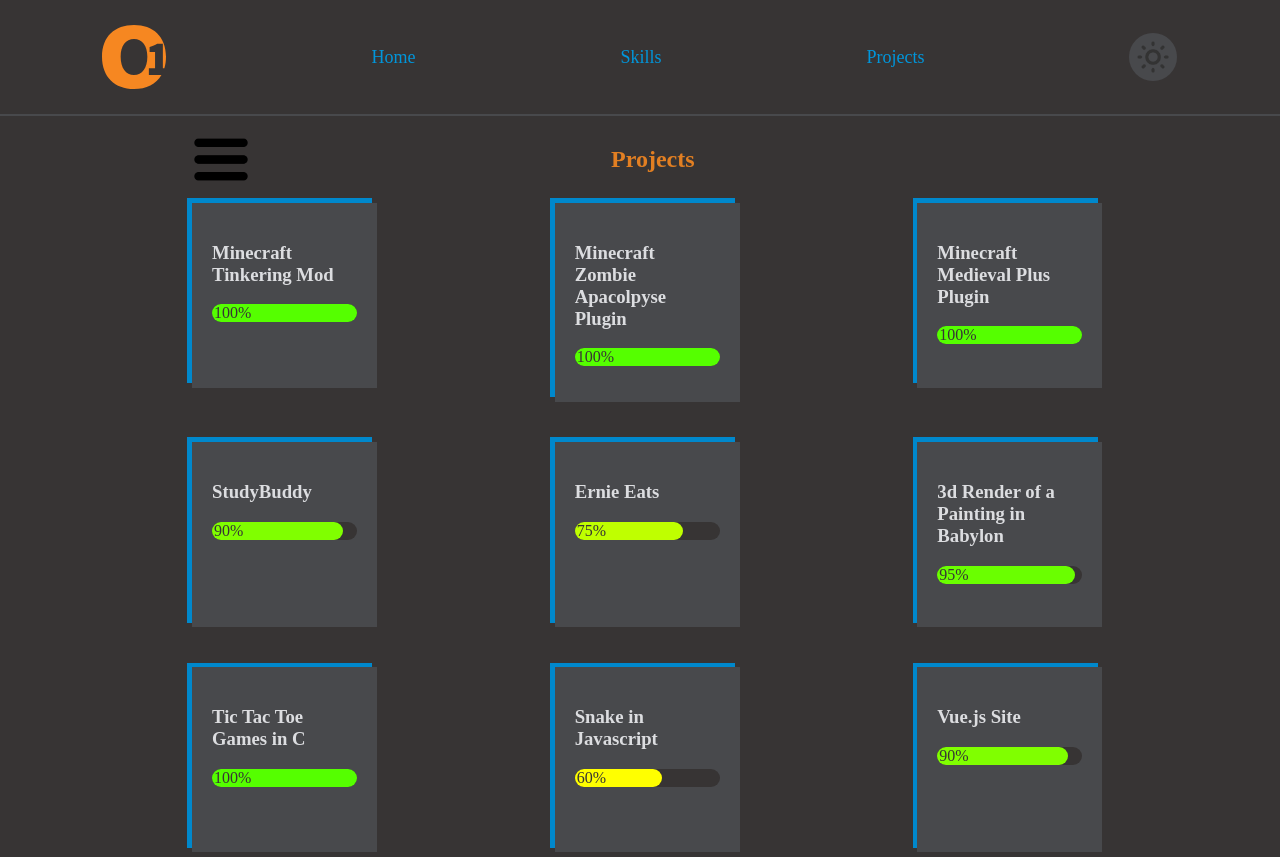
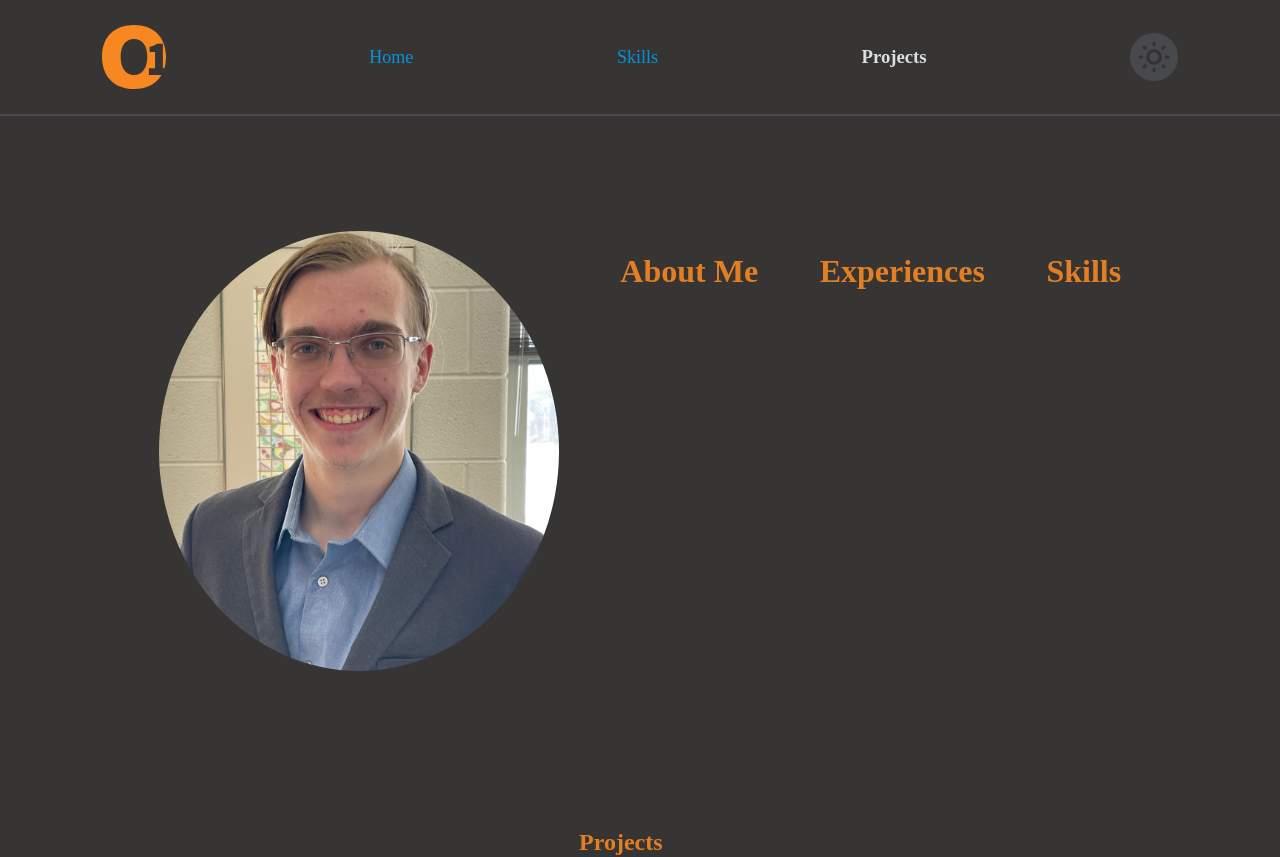
Before and after one commit to owood34/React_Website, a React (Create React App) app: page /projects in a window 1280 px wide. Shown: the top 857 px of the page. Built offline with nearby package versions, Linux system fonts and the light colour scheme.

Commit message:
Remodeled Website Home Page

```diff
--- a/src/App.js
+++ b/src/App.js
@@ -1,5 +1,5 @@
 import { Route, Routes } from 'react-router-dom';
-import { useState } from 'react'
+import { useState, useRef } from 'react'
 import './css/themes/colors.css'
 import './css/themes/dark.css';
 import Navbar from './component/elements/Navbar.js';
@@ -12,14 +12,12 @@ const option = localStorage.getItem("option") || "dark";
 
 const App = () => {
   const [mode, setMode] = useState(option);
+  const projectsRef = useRef(null);
   return (
     <div className={mode}>
-      <Navbar option={option} state={setMode}/>
-        <Routes>
-          <Route path="/" element={<Landing/>}/>
-          <Route path="/skills" element={<Skills/>}/>
-          <Route path="/projects" element={<Projects/>}/>
-        </Routes>
+      <Navbar option={option} state={setMode} refs={projectsRef}/>
+      <Landing/>
+      <Projects ref={projectsRef}/>
       <Footer/>
     </div>
   );
--- /dev/null
+++ b/src/component/elements/AboutMe.js
@@ -0,0 +1,14 @@
+const AboutMe = () => {
+    return (
+        <p>
+            Hello, I am Owen Wood. I am an aspiring web developer and software developer.
+            It all started back in the days developing Minecraft Mods and Plugins.
+            Even in the beginning I loved the problem solving and satisfaction of getting a
+            task done (After the headbanging of course).
+            Now, I am looking for new challenges that await me after college.
+            Graduating with a 3.71 with a Major in Computer Science and Minoring in both Mathematics and Art.
+        </p>
+    );
+}
+
+export default AboutMe;
--- /dev/null
+++ b/src/component/elements/Experiences.js
@@ -0,0 +1,27 @@
+import '../../css/elements/Experiences.css';
+import svg from '../../images/svg/Experiences.svg';
+
+
+const Experiences = () => {
+    return (
+        <div className='experiences'>
+            <p className='node one'> Academic Coaching </p>
+            <p className='node two'> Tutoring </p>
+            <p className='node three'> Mission Secure Inc. Internship </p>
+            <img src={svg} />
+            <p className='text'>
+                I started my career journey in an internship at Mission Secure Inc,
+                where I was mostly in charge of Unit and Integration Testing for their codebase.
+                However, I did other things like improve CI/CD Pipeline,
+                Debugged and Troubleshoot JavaScript and C# code, and started recreating
+                the device launching application from Python into Blazor and C#.
+                <br /> <br />
+                Academic Coaching and Tutoring were both jobs I took during college.
+                I took these as I generally wanted to help people. So I was able to help people with time management skills,
+                and general knowledge throughout college. Later on, I took on the job of tutoring people as people needed it.
+            </p>
+        </div>
+    );
+}
+
+export default Experiences;
--- a/src/component/elements/Navbar.js
+++ b/src/component/elements/Navbar.js
@@ -1,4 +1,4 @@
-import { useState } from 'react';
+import { useState, useRef } from 'react';
 import { Link } from "react-router-dom";
 import '../../css/elements/Navbar.css';
 import logo from '../../images/professional_logo_150.svg';
@@ -12,7 +12,7 @@ const modes = {
     medieval: dark
 }
 
-const Navbar = ({ option, state }) => {
+const Navbar = ({ option, state, refs }) => {
     const [mode, setMode] = useState(option);
     const updateDisplay = () => {
         let newMode = Object.keys(modes)[(Object.keys(modes).findIndex(k => k === mode) + 1) % 3];
@@ -20,12 +20,15 @@ const Navbar = ({ option, state }) => {
         state(newMode);
         changeDisplay(mode);
     }
+
+    const scrollTo = (ref) => window.scrollTo({ top: ref.current.offsetTop, behavior: 'smooth'});
+
     return (
         <nav>
             <img src={logo} />
             <Link to="/"> Home </Link>
             <Link to="/skills"> Skills </Link>
-            <Link to="/projects"> Projects </Link>
+            <h3 onClick={() => scrollTo(refs)}> Projects </h3>
             <img src={changeDisplay(mode)} className="changeDisplay" onClick={() => updateDisplay()} />
         </nav>
     );
--- a/src/component/pages/Landing.js
+++ b/src/component/pages/Landing.js
@@ -1,21 +1,35 @@
+import { useRef, useState } from 'react';
 import photo from '../../images/professional_photo.jpg';
+import AboutMe from '../elements/AboutMe.js';
 import "../../css/pages/Landing.css";
+import Experiences from '../elements/Experiences.js';
 
 const Landing = () => {
+    const infoList = [
+        <AboutMe/>,
+        <Experiences/>,
+        "Eget felis eget nunc lobortis mattis aliquam. Ante metus dictum at tempor. Nec feugiat nisl pretium fusce id velit. Porttitor lacus luctus accumsan tortor posuere ac ut. At volutpat diam ut venenatis tellus in. Tristique et egestas quis ipsum suspendisse ultrices gravida. Tellus integer feugiat scelerisque varius. Enim ut sem viverra aliquet eget sit amet tellus. Amet aliquam id diam maecenas ultricies mi eget. Donec massa sapien faucibus et molestie. Ultrices sagittis orci a scelerisque purus semper eget duis. Cursus sit amet dictum sit amet justo donec enim diam. Ipsum suspendisse ultrices gravida dictum fusce. Non quam lacus suspendisse faucibus interdum posuere lorem ipsum. Ullamcorper sit amet risus nullam eget felis eget. Dapibus ultrices in iaculis nunc sed augue lacus viverra vitae. Dolor sit amet consectetur adipiscing. In hac habitasse platea dictumst quisque sagittis purus."
+    ]
+
+    const aboutMeRef = useRef(null);
+    const [info, setInfo] = useState("");
+
+    const rotateInfo = (target, section = 0) => {
+        [...aboutMeRef.current.getElementsByTagName("h1")].forEach((elm) => elm.classList.remove("highlighted"));
+        target.classList.add("highlighted");
+        setInfo(infoList[section % infoList.length]);
+    }
+
     return (
         <div className='landing'>
-            <div className="about-me">
+            <div className="about-me" ref={aboutMeRef}>
                 <img src={photo} className='me'></img>
-                <div>
-                    <h1> About Me </h1>
-                    <p> Hello, I am Owen Wood</p>
-                </div>
+                <h1 onClick={(e) => rotateInfo(e.target)}> About Me </h1>
+                <h1 onClick={(e) => rotateInfo(e.target, 1)}> Experiences </h1>
+                <h1 onClick={(e) => rotateInfo(e.target, 2)}> Skills </h1>
             </div>
-            <div className="education">
-                <h1> Education </h1>
-            </div>
-            <div className='experience'>
-                <h1> Experiences </h1>
+            <div className='info'>
+                {info}
             </div>
         </div>
     );
--- a/src/component/pages/Projects.js
+++ b/src/component/pages/Projects.js
@@ -1,25 +1,12 @@
 import Project from "../elements/Project.js";
-import burger from '../../images/burger.png';
 import '../../css/pages/Projects.css'
-import { useState } from "react";
+import { forwardRef } from "react";
 
-const Projects = () => {
+const Projects = forwardRef(({}, ref) => {
     const projects = [];
     projects.push(
         {
-            name: `Minecraft Tinkering Mod`,
-            progress: 100,
-            description: "What if this is like a giant paragraph that is way bigger than 10% because this is a test for character limit and interaction. I am curious if I should make this a popup instead while I am writing this. Thank you for your time.",
-            keywords: ["Java"]
-        },
-        {
-            name: "Minecraft Zombie Apacolpyse Plugin",
-            progress: 100,
-            description: "",
-            keywords: ["Java"]
-        },
-        {
-            name: "Minecraft Medieval Plus Plugin",
+            name: "Minecraft Plugins",
             progress: 100,
             description: "",
             keywords: ["Java", "JSON"]
@@ -29,12 +16,6 @@ const Projects = () => {
             progress: 90,
             description: "",
             keywords: ["HTML", "CSS", "JavaScript", "Node.js", "Express.js", "Mongoose", "MongoDB", "Postman API", "Server/Client"]
-        },
-        {
-            name: "Ernie Eats",
-            progress: 75,
-            description: "",
-            keywords: ["HTML", "CSS", "JavaScript", "YML", "NoSQL", "Azure", "API", "Server/Client"]
         },
         {
             name: "3d Render of a Painting in Babylon",
@@ -49,112 +30,31 @@ const Projects = () => {
             keywords: ["C", "Threads", "Basic AI", "Game Design"]
         },
         {
-            name: "Snake in Javascript",
-            progress: 60,
-            description: "",
-            keywords: ["HTML", "CSS", "JavaScript", "Game Design"]
-        },
-        {
             name: "Vue.js Site",
             progress: 90,
             description: "",
             keywords: ["HTML", "CSS", "JavaScript", "Vue.js"]
         },
         {
-            name: "React.js Site",
-            progress: 80,
-            description: "",
-            keywords: ["HTML", "CSS", "JavaScript", "React.js"]
-        },
-        {
             name: "Server and Client in C",
             progress: 90,
             description: "",
             keywords: ["C", "Server/Client"]
-        },
-        {
-            name: "Learning Python",
-            progress: 0,
-            description: "",
-            keywords: ["Python"]
-        },
-        {
-            name: "Learning Angular",
-            progress: 0,
-            description: "",
-            keywords: ["Angular"]
-        },
+        }
     );
 
     projects.forEach((p, i) => p.key = i);
-
-    const [sidebarDisplay, setSidebarDisplay] = useState(false);
-
-    const [searchParams, setSearchParams] = useState({
-        text: "",
-        percentage: 50,
-        keyword: ""
-    });
-
-    const sortProjects = () => [...new Set(projects.filter((p) => p.keywords.includes(searchParams.keyword))
-        .filter((p) => p.description.includes(searchParams.text) || p.name.includes(searchParams.text))
-        .filter((p) => p.progress <= searchParams.percentage)
-        .sort((p1, p2) => p2.progress - p1.progress)
-        .concat(projects))]
-
-    const [sortedProjects, setSortedProjects] = useState(sortProjects());
-
-    const options = [...new Set(projects.map((p) => p.keywords).flat().sort())];
-
     return (
-        <div>
+        <div className="project" ref={ref}>
             <section>
-                <img src={burger} className="searchIcon" onClick={() => setSidebarDisplay(!sidebarDisplay)}></img>
+                <div></div>
                 <h1> Projects </h1>
                 <div></div>
             </section>
-            <div className={sidebarDisplay ? "revealed" : "hidden" } id="sidebar">
-                <h2> Search Results </h2>
-                <div className="content">
-                    <div className="progress_bar">
-                        <label htmlFor="progress"> Progress is less than or equal to {searchParams.percentage}% </label>
-                        <input type="range"
-                            step="5"
-                            min="0"
-                            max="100"
-                            id="progress"
-                            list="markers"
-                            onChange={(e) => setSearchParams({...searchParams, percentage: e.target.value})}
-                        />
-                        <datalist id="markers">
-                            <option value="0">0%</option>
-                            <option value="10">10%</option>
-                            <option value="20">20%</option>
-                            <option value="30">30%</option>
-                            <option value="40">40%</option>
-                            <option value="50">50%</option>
-                            <option value="60">60%</option>
-                            <option value="70">70%</option>
-                            <option value="80">80%</option>
-                            <option value="90">90%</option>
-                            <option value="100">100%</option>
-                        </datalist>
-                    </div>
-                    <label htmlFor="text"> Search for text in the Description or Name:
-                        <input type="text" placeholder="Text Search" onChange={(e) => setSearchParams({...searchParams, text: e.target.value})} id="text"></input>
-                    </label>
-                    <label htmlFor=""> Search for Keywords for each project:
-                        <select onChange={(e) => setSearchParams({...searchParams, keyword: e.target.value})}>
-                            {options.map((key) => <option value={key}>{key}</option>)}
-                        </select>
-                    </label>
-                    <button onClick={() => setSortedProjects(sortProjects())}> Search </button>
-                </div>
-            </div>
             <div>
                 <div className="projects">
                     {
-                        sortedProjects.map((p) =>
+                        projects.map((p) =>
                             <Project name={p.name}
                                      description={p.description}
                                      progress={p.progress}
@@ -166,5 +66,5 @@ const Projects = () => {
             </div>
         </div>
     );
-}
+});
 export default Projects;
--- /dev/null
+++ b/src/css/elements/Experiences.css
@@ -0,0 +1,36 @@
+div.experiences {
+    position: relative;
+    width: auto;
+}
+
+div.experiences img {
+    aspect-ratio: 1 / 1;
+    width: 90%;
+}
+
+div.experiences .node {
+    position: absolute;
+    transform: rotate(-15deg);
+}
+
+div.experiences .one {
+    top: -7%;
+    left: 20%;
+}
+
+div.experiences .two {
+    top: -6%;
+    left: 48%;
+}
+
+div.experiences .three {
+    transform: rotate(15deg);
+    top: 15%;
+    left: 25%;
+}
+
+div.experiences p.text {
+    position: absolute;
+    top: 25%;
+    right: 0;
+}
--- a/src/css/elements/Project.css
+++ b/src/css/elements/Project.css
@@ -1,6 +1,5 @@
 div.project {
     position: relative;
-    z-index: 1;
 }
 
 div.small_project {
@@ -11,23 +10,36 @@ div.small_project {
     cursor: pointer;
     padding: 20px;
     background-color: var(--pantone-175-15C-75);
-    transition: all 0.5s ease-in-out;
 }
 
-div.small_project:after {
+div.small_project::after, div.small_project::before {
     content: "";
     position: absolute;
-    width: 100%;
-    height: 100%;
-    top: -0.3rem;
-    left: -0.3rem;
-    background-color: var(--pantone-112-8C-100);
-    z-index: -1;
+    top: 0;
+    left: 0;
+    bottom: 0;
+    right: 0;
+    width: 0;
+    height: 0;
+    border: 4px solid transparent;
 }
 
-div.small_project:hover:after {
-    opacity: 1;
-    animation: shifting_border 1.5s forwards;
+div.small_project:hover::before,
+div.small_project:hover::after {
+    width: 96.57%;
+    height: 96.57%;
+}
+
+div.small_project:hover::before {
+    border-top-color: var(--pantone-112-8C-100);
+    border-right-color: var(--pantone-112-8C-100);
+    transition: width 0.25s ease-out, height 0.25s ease-out 0.25s;
+}
+
+div.small_project:hover::after {
+    border-bottom-color: var(--pantone-112-8C-100);
+    border-left-color: var(--pantone-112-8C-100);
+    transition: width 0.25s ease-out 0.4s, height 0.25s ease-out 0.15s;
 }
 
 div.small_project h3 {
@@ -59,42 +71,3 @@ p.hidden {
     0% { opacity: 0 }
     100% { opacity: 1 }
 }
-
-@keyframes shifting_border {
-    0% {
-        top: -0.3rem;
-        left: -0.3rem;
-    }
-    10% {
-        top: -0.3rem;
-        left: 0;
-    }
-    30% {
-        top: -0.3rem;
-        left: 0.3rem;
-    }
-    40% {
-        top: 0rem;
-        left: 0.3rem;
-    }
-    60% {
-        top: 0.3rem;
-        left: 0.3rem;
-    }
-    70% {
-        top: 0.3rem;
-        left: 0rem;
-    }
-    80% {
-        top: 0.3rem;
-        left: -0.3rem;
-    }
-    90% {
-        top: 0rem;
-        left: -0.3rem;
-    }
-    100% {
-        top: -0.3rem;
-        left: -0.3rem;
-    }
-}
--- a/src/css/pages/Landing.css
+++ b/src/css/pages/Landing.css
@@ -1,7 +1,9 @@
 div.landing {
-    width: 40%;
+    width: 80%;
     padding-top: 5%;
     margin: auto;
+    margin-bottom: 10%;
+    position: relative;
 }
 
 div.landing div {
@@ -12,7 +14,36 @@ div.about-me {
     display: flex;
     flex-wrap: wrap;
     flex-direction: row;
-    justify-content: space-between;
+    justify-content: space-around;
+}
+
+div.about-me h1 {
+    cursor: pointer;
+    height: fit-content;
+}
+
+div.about-me h1:after,
+div.about-me h1.highlighted:after  {
+    background-color: var(--pantone-24-8C-100);
+    content: "";
+    display: block;
+    height: 0.1em;
+    margin-left: -0.5em;
+    margin-top: 0.2em;
+    transition: width 0.5s;
+    width: 0;
+}
+
+div.about-me h1:hover:after,
+div.about-me h1.highlighted:after {
+    width: calc(100% + 0.5em * 2);
+}
+
+div.landing div.info {
+    position: absolute;
+    top: 35%;
+    right: 0;
+    width: 55%;
 }
 
 img.me {
```
Also changed, not shown: src/images/svg/Experiences.svg (added).
